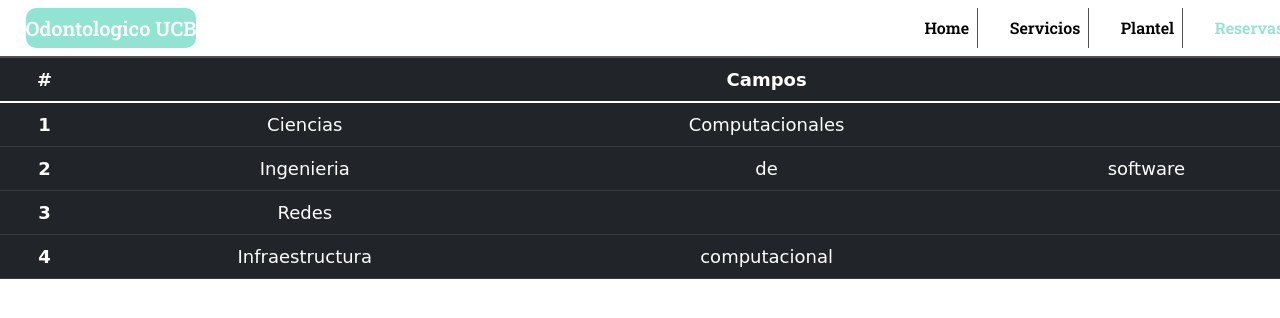
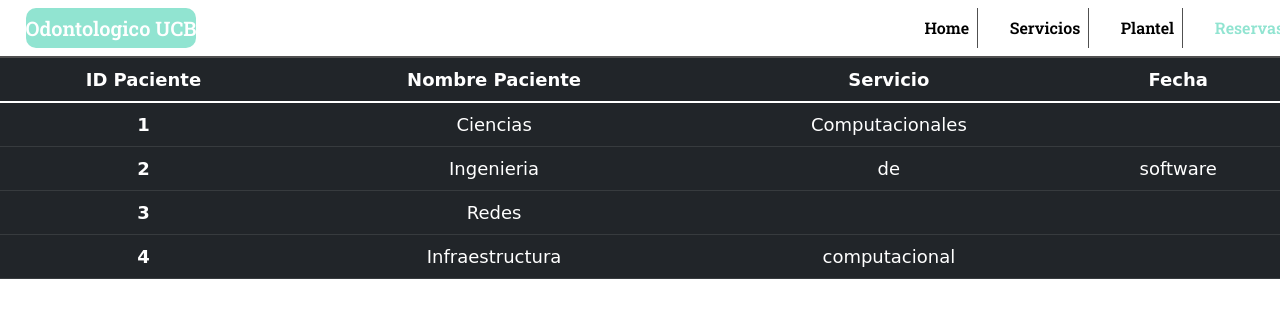
Before and after one commit to Ivan-A-ZabalaMontano/tecwebexamen3, an Angular app: page /reservas in a window 1280 px wide. Shown: the top 318 px of the page. Built offline with nearby package versions, Linux system fonts and the light colour scheme.

Commit message:
Actualizacion de reservas

```diff
--- a/src/app/reservas/reservas.component.html
+++ b/src/app/reservas/reservas.component.html
@@ -2,10 +2,10 @@
     <table class="table table-dark">
     <thead>
       <tr>
-        <th scope="col">#</th>
-        <th scope="col"></th>
-        <th scope="col">Campos</th>
-        <th scope="col"></th>
+        <th scope="col">ID Paciente</th>
+        <th scope="col">Nombre Paciente</th>
+        <th scope="col">Servicio</th>
+        <th scope="col">Fecha</th>
       </tr>
     </thead>
     <tbody>
```
